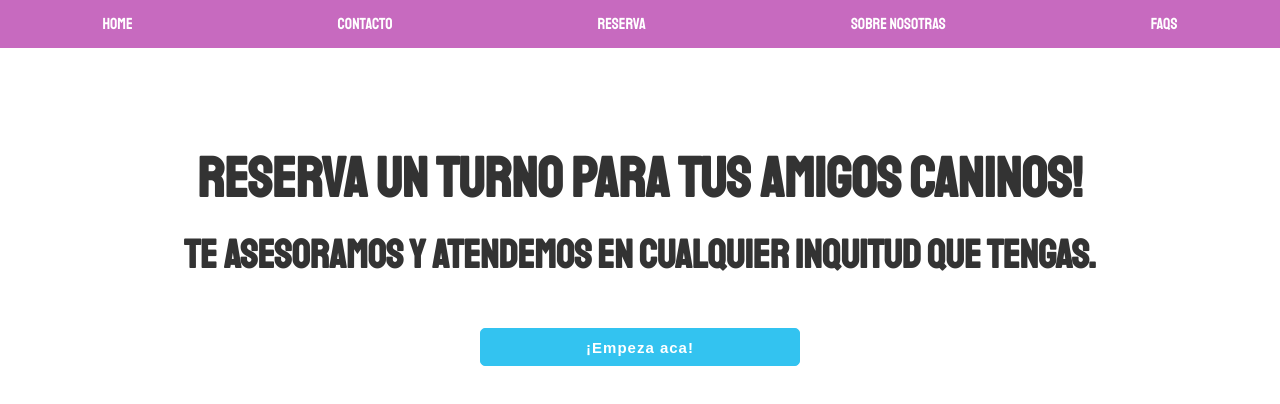
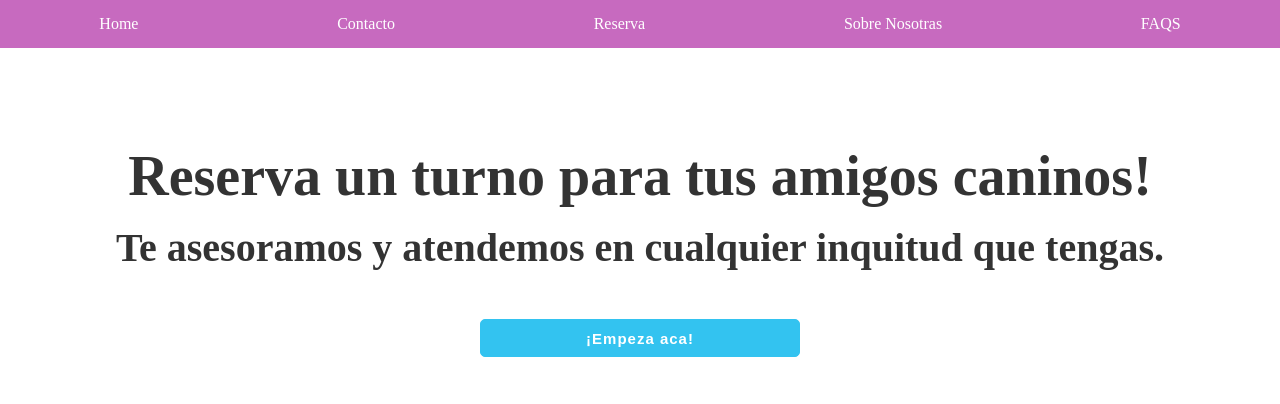
Before and after one commit to AgustinaPotasman/Citas3_NEXT, a Next.js app: page / in a window 1280 px wide. Shown: the top 404 px of the page. Built offline with nearby package versions, Linux system fonts and the light colour scheme.

Commit message:
comente las fuentes

```diff
--- a/app/layout.js
+++ b/app/layout.js
@@ -1,14 +1,14 @@
-import { Staatliches } from "next/font/google";
+//import { Staatliches } from "next/font/google";
 import "./globals.css";
 import Link from "next/link";
 import styles from "./layout.module.css";
 
-const staatliches =
+/*const staatliches =
   Staatliches({
     weight: '400',
     subsets: ["latin"],
     style: ["normal"] });
-
+*/
 export const metadata = {
   title: "Citas",
   description: "Generated by create next app",
@@ -17,7 +17,7 @@ export const metadata = {
 export default function RootLayout({ children }) {
   return (
     <html lang="en">
-      <body className={staatliches.className}>
+      <body>
             <nav className={styles.nav}>
               <li><Link href="/"  className={styles.label}>Home</Link></li>
               <li><Link href="/contacto"  className={styles.label}>Contacto</Link></li>
```
